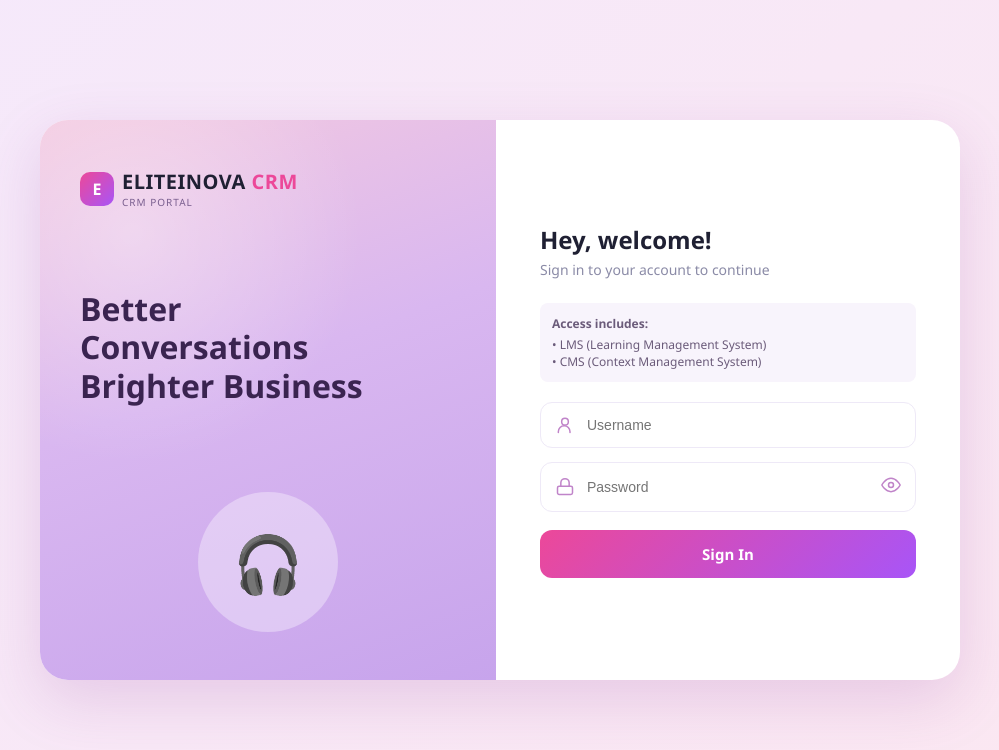
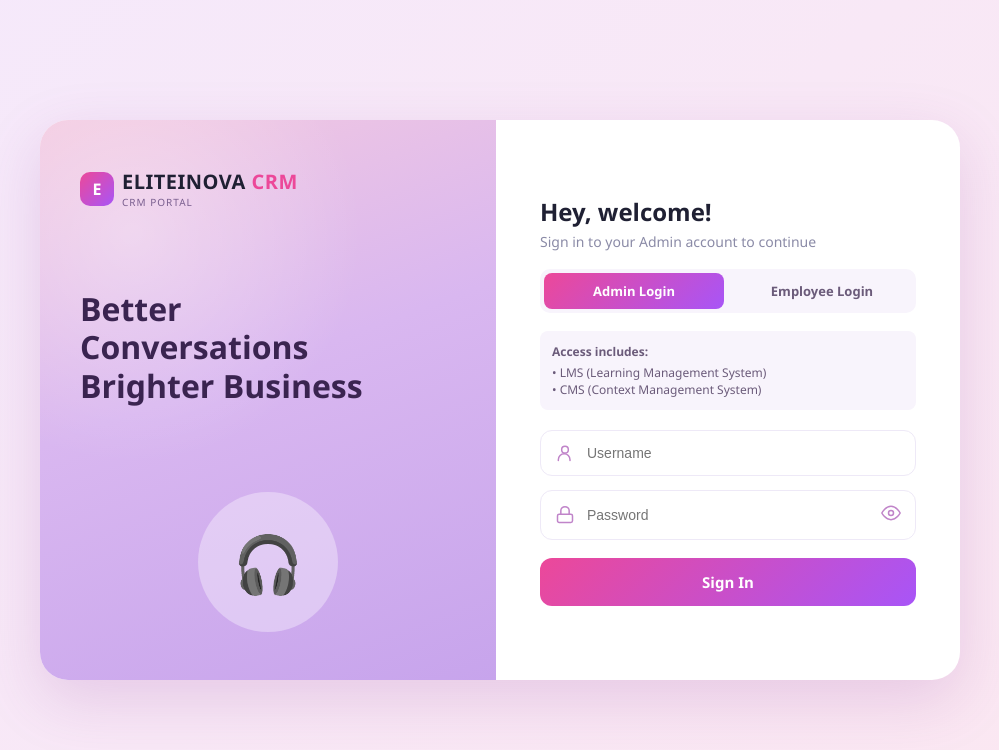
Before and after one commit to EliteinovaProjects/Crm, a React (Vite) app in the folder frontend/: page /login in a window 1280 px wide. Shown: the top 750 px of the page, without its empty margins (140-1139 px from the left). Built offline with nearby package versions, Linux system fonts and the light colour scheme; no server answers.

Commit message:
added changes in the login dashboard page

```diff
--- a/frontend/src/components/Layout.tsx
+++ b/frontend/src/components/Layout.tsx
@@ -1,7 +1,7 @@
 import { useState, useEffect, useRef } from 'react'
 import { NavLink, Outlet, useNavigate } from 'react-router-dom'
 import { useAuth } from '../contexts/AuthContext'
-import { adminNav, employeeNav } from '../config/sidebar'
+import { adminLMSNav, adminCMSNav, employeeLMSNav, employeeCMSNav } from '../config/sidebar'
 import { BellIcon, PhoneIcon, UserIcon, LogOutIcon, SettingsIcon } from './icons'
 import { DialPad } from './DialPad'
 import { api } from '../services/api'
@@ -14,7 +14,9 @@ export function Layout() {
   const [updatingAttendance, setUpdatingAttendance] = useState(false)
   const profileMenuRef = useRef<HTMLDivElement>(null)
   const notificationRef = useRef<HTMLDivElement>(null)
-  const nav = user?.role === 'employee' ? employeeNav : adminNav
+  const isEmployee = user?.role === 'employee'
+  const lmsNav = isEmployee ? employeeLMSNav : adminLMSNav
+  const cmsNav = isEmployee ? employeeCMSNav : adminCMSNav
   const liveCallsPath = user?.role === 'employee' ? '/employee/live-calls' : '/admin/live-calls'
 
   // Close dropdowns when clicking outside
@@ -110,26 +112,43 @@ export function Layout() {
           E
         </div>
         <nav style={{ display: 'flex', flexDirection: 'column', gap: 8, width: '100%' }}>
-          {nav.map((item) => {
+          <div style={{ padding: '0 14px 4px', color: '#a09ab0', fontSize: 9, fontWeight: 800, letterSpacing: 1, textTransform: 'uppercase' }}>
+            LMS
+          </div>
+          {lmsNav.map((item) => {
             const Icon = item.icon
             return (
               <NavLink
                 key={item.path}
                 to={item.path}
                 style={({ isActive }) => ({
-                  display: 'flex',
-                  flexDirection: 'column',
-                  alignItems: 'center',
-                  gap: 6,
-                  padding: '10px 4px',
-                  margin: '0 10px',
-                  borderRadius: 12,
-                  textDecoration: 'none',
-                  color: isActive ? '#fff' : '#8b8ba7',
+                  display: 'flex', flexDirection: 'column', alignItems: 'center', gap: 6,
+                  padding: '10px 4px', margin: '0 10px', borderRadius: 12,
+                  textDecoration: 'none', color: isActive ? '#fff' : '#8b8ba7',
                   background: isActive ? 'var(--brand-gradient)' : 'transparent',
-                  fontSize: 10.5,
-                  fontWeight: 600,
-                  textAlign: 'center',
+                  fontSize: 10.5, fontWeight: 600, textAlign: 'center',
+                })}
+              >
+                <Icon width={19} height={19} />
+                <span>{item.label}</span>
+              </NavLink>
+            )
+          })}
+          <div style={{ padding: '10px 14px 4px', color: '#a09ab0', fontSize: 9, fontWeight: 800, letterSpacing: 1, textTransform: 'uppercase' }}>
+            CMS
+          </div>
+          {cmsNav.map((item) => {
+            const Icon = item.icon
+            return (
+              <NavLink
+                key={item.path}
+                to={item.path}
+                style={({ isActive }) => ({
+                  display: 'flex', flexDirection: 'column', alignItems: 'center', gap: 6,
+                  padding: '10px 4px', margin: '0 10px', borderRadius: 12,
+                  textDecoration: 'none', color: isActive ? '#fff' : '#8b8ba7',
+                  background: isActive ? 'var(--brand-gradient)' : 'transparent',
+                  fontSize: 10.5, fontWeight: 600, textAlign: 'center',
                 })}
               >
                 <Icon width={19} height={19} />
--- a/frontend/src/pages/Login.tsx
+++ b/frontend/src/pages/Login.tsx
@@ -7,6 +7,7 @@ export function Login() {
   const [username, setUsername] = useState('')
   const [password, setPassword] = useState('')
   const [showPassword, setShowPassword] = useState(false)
+  const [loginType, setLoginType] = useState<'admin' | 'employee'>('admin')
   const [error, setError] = useState('')
   const [submitting, setSubmitting] = useState(false)
   const { login, user } = useAuth()
@@ -23,9 +24,14 @@ export function Login() {
     setSubmitting(true)
     try {
       await login(username, password)
-      // After successful login, the useEffect will handle redirection based on role
-    } catch {
-      setError('Invalid username or password')
+      // The redirect is based on the role returned by the backend.
+    } catch (err: any) {
+      const returnedRole = err?.response?.data?.user?.role
+      if (returnedRole && returnedRole !== loginType) {
+        setError(`These credentials belong to the ${returnedRole === 'employee' ? 'Employee' : 'Admin'} login.`)
+      } else {
+        setError('Invalid username or password')
+      }
     } finally {
       setSubmitting(false)
     }
@@ -126,9 +132,35 @@ export function Login() {
         {/* Right form panel */}
         <div style={{ flex: 1, padding: '48px 44px', display: 'flex', flexDirection: 'column', justifyContent: 'center' }}>
           <h2 style={{ margin: '0 0 4px', fontSize: 24 }}>Hey, welcome!</h2>
-          <p style={{ margin: '0 0 24px', color: 'var(--text-muted)', fontSize: 14 }}>
-            Sign in to your account to continue
+          <p style={{ margin: '0 0 18px', color: 'var(--text-muted)', fontSize: 14 }}>
+            Sign in to your {loginType === 'admin' ? 'Admin' : 'Employee'} account to continue
           </p>
+
+          <div style={{ display: 'flex', gap: 8, marginBottom: 18, padding: 4, background: '#f8f4fc', borderRadius: 10 }}>
+            {(['admin', 'employee'] as const).map((type) => (
+              <button
+                key={type}
+                type="button"
+                onClick={() => {
+                  setLoginType(type)
+                  setError('')
+                }}
+                style={{
+                  flex: 1,
+                  border: 'none',
+                  borderRadius: 8,
+                  padding: '9px 8px',
+                  cursor: 'pointer',
+                  fontWeight: 700,
+                  fontSize: 13,
+                  color: loginType === type ? '#fff' : '#6b5b7a',
+                  background: loginType === type ? 'var(--brand-gradient)' : 'transparent',
+                }}
+              >
+                {type === 'admin' ? 'Admin Login' : 'Employee Login'}
+              </button>
+            ))}
+          </div>
 
           <div style={{ marginBottom: 20, padding: '12px', background: '#f8f4fc', borderRadius: 8, fontSize: 12, color: '#6b5b7a' }}>
             <strong>Access includes:</strong>
```
